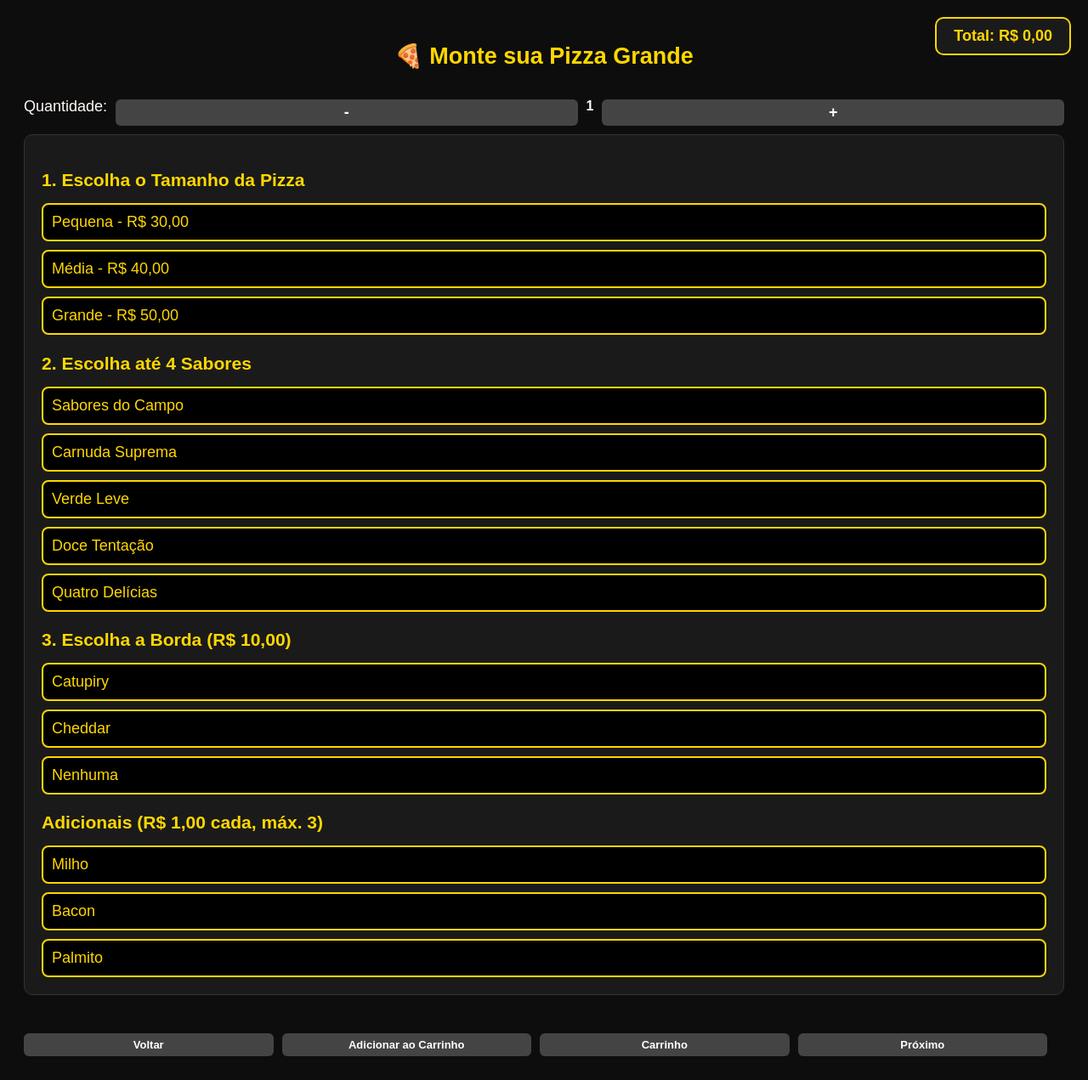
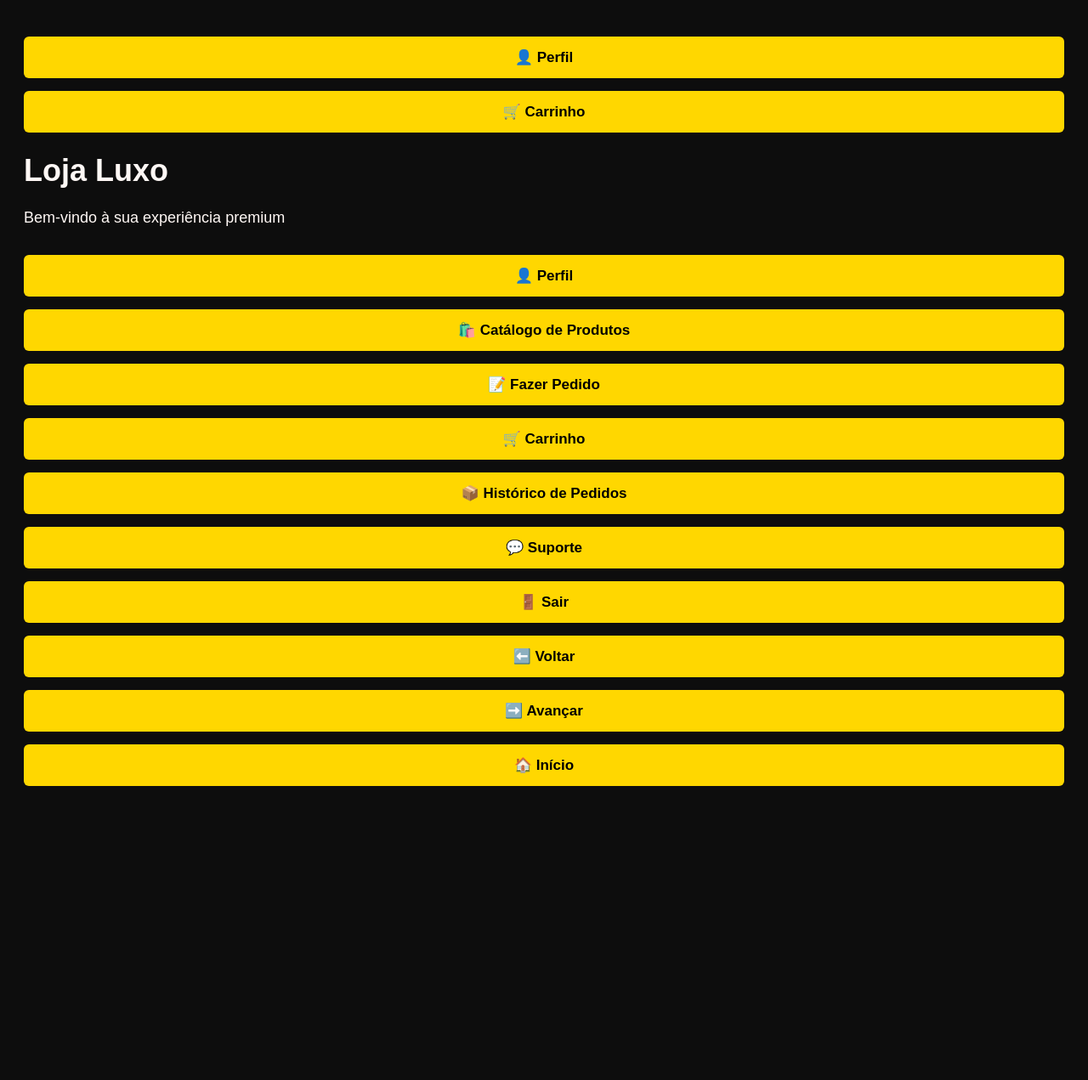
Before and after one commit to Henrthiexxx/Formtest, a plain HTML site: page index.html in a window 1280 px wide. Shown: the whole page at 85% size. After the commit the page ends 953 px from the top, so only its background shows below. Drawn offline with Linux system fonts and the light colour scheme.

Commit message:
Update index.html

```diff
--- a/index.html
+++ b/index.html
@@ -1,158 +1,40 @@
 <!DOCTYPE html>
 <html lang="pt-BR">
 <head>
-  <meta charset="UTF-8">
-  <title>Monte sua Pizza Grande</title>
-  <link rel="stylesheet" href="style.css">
-  <style>
-    .btn-group-bottom {
-      display: flex;
-      justify-content: flex-end;
-      gap: 10px;
-      margin-top: 30px;
-      padding-right: 20px;
-    }
-    .btn-group-bottom button {
-      font-size: 13px;
-      padding: 6px 12px;
-      background: #444;
-      color: #fff;
-      border: none;
-      border-radius: 6px;
-      cursor: pointer;
-    }
-    .qtd-controls {
-      display: flex;
-      align-items: center;
-      gap: 10px;
-      margin: 10px 0;
-    }
-    .qtd-controls button {
-      padding: 5px 10px;
-      font-size: 18px;
-      background: #444;
-      color: #fff;
-      border: none;
-      border-radius: 6px;
-      cursor: pointer;
-    }
-    .qtd-controls span {
-      font-weight: bold;
-      font-size: 16px;
-    }
-  </style>
+  <meta charset="UTF-8" />
+  <meta name="viewport" content="width=device-width, initial-scale=1.0" />
+  <title>Loja Luxo</title>
+  <link rel="stylesheet" href="style.css" />
+<div class="top-nav">
+  <button class="corner-btn left-btn">👤 Perfil</button>
+  <button class="corner-btn right-btn">🛒 Carrinho</button>
+</div>
 </head>
 <body>
-  <div id="valorTotal" style="position: absolute; top: 20px; right: 20px; background: #1a1a1a; color: #ffd700; padding: 10px 20px; border: 2px solid #ffd700; border-radius: 10px; font-weight: bold; z-index: 999;">
-    Total: R$ 0,00
+  <header>
+    <h1>Loja Luxo</h1>
+    <p>Bem-vindo à sua experiência premium</p>
+  </header>
+
+  <main class="button-grid">
+    <button class="btn">👤 Perfil</button>
+    <button class="btn">🛍️ Catálogo de Produtos</button>
+    <button class="btn">📝 Fazer Pedido</button>
+    <button class="btn">🛒 Carrinho</button>
+    <button class="btn">📦 Histórico de Pedidos</button>
+    <button class="btn">💬 Suporte</button>
+    <button class="btn logout">🚪 Sair</button>
+  </main>
+
+ <footer class="footer-nav">
+  <div class="footer-left">
+    <button class="nav-btn">⬅️ Voltar</button>
+    <button class="nav-btn">➡️ Avançar</button>
   </div>
+  <div class="footer-right">
+    <button class="nav-btn">🏠 Início</button>
+  </div>
+</footer>
 
-  <h2>🍕 Monte sua Pizza Grande</h2>
-
-  <div class="qtd-controls">
-    <label>Quantidade:</label>
-    <button type="button" onclick="alterarQuantidade(-1)">-</button>
-    <span id="qtdPizza">1</span>
-    <button type="button" onclick="alterarQuantidade(1)">+</button>
-  </div>
-
-  <form id="formPizza" onsubmit="adicionarAoCarrinho(); return false;">
-    <div class="section">
-      <h3>1. Escolha o Tamanho da Pizza</h3>
-      <div class="btn-group" id="tamanhoGroup">
-        <label class="btn-option"><input type="radio" name="tamanho" value="Pequena">Pequena - R$ 30,00</label>
-        <label class="btn-option"><input type="radio" name="tamanho" value="Média">Média - R$ 40,00</label>
-        <label class="btn-option"><input type="radio" name="tamanho" value="Grande">Grande - R$ 50,00</label>
-      </div>
-
-      <h3>2. Escolha até 4 Sabores</h3>
-      <div class="btn-group" id="saboresGroup">
-        <label class="btn-option"><input type="checkbox" name="sabor" value="Sabores do Campo"> Sabores do Campo</label>
-        <label class="btn-option"><input type="checkbox" name="sabor" value="Carnuda Suprema"> Carnuda Suprema</label>
-        <label class="btn-option"><input type="checkbox" name="sabor" value="Verde Leve"> Verde Leve</label>
-        <label class="btn-option"><input type="checkbox" name="sabor" value="Doce Tentação"> Doce Tentação</label>
-        <label class="btn-option"><input type="checkbox" name="sabor" value="Quatro Delícias"> Quatro Delícias</label>
-      </div>
-
-      <h3>3. Escolha a Borda (R$ 10,00)</h3>
-      <div class="btn-group" id="bordaGroup">
-        <label class="btn-option"><input type="radio" name="borda" value="Catupiry">Catupiry</label>
-        <label class="btn-option"><input type="radio" name="borda" value="Cheddar">Cheddar</label>
-        <label class="btn-option"><input type="radio" name="borda" value="">Nenhuma</label>
-      </div>
-
-      <h3>Adicionais (R$ 1,00 cada, máx. 3)</h3>
-      <div class="btn-group" id="adicionaisGroup">
-        <label class="btn-option"><input type="checkbox" name="adicional" value="Milho">Milho</label>
-        <label class="btn-option"><input type="checkbox" name="adicional" value="Bacon">Bacon</label>
-        <label class="btn-option"><input type="checkbox" name="adicional" value="Palmito">Palmito</label>
-      </div>
-    </div>
-
-    <div class="btn-group-bottom">
-      <button type="button" onclick="window.location.href='index.html'">Voltar</button>
-      <button type="submit">Adicionar ao Carrinho</button>
-      <button type="button" onclick="window.location.href='carrinho.html'">Carrinho</button>
-      <button type="button" onclick="window.location.href='delivery.html'">Próximo</button>
-    </div>
-  </form>
-
-  <script>
-    let quantidade = 1;
-    let valorBase = 0;
-
-    function alterarQuantidade(delta) {
-      quantidade = Math.min(6, Math.max(1, quantidade + delta));
-      document.getElementById("qtdPizza").innerText = quantidade;
-      atualizarValorTotal();
-    }
-
-    function atualizarValorTotal() {
-      const tamanho = document.querySelector('input[name="tamanho"]:checked');
-      if (!tamanho) return;
-
-      if (tamanho.value === "Pequena") valorBase = 30;
-      else if (tamanho.value === "Média") valorBase = 40;
-      else valorBase = 50;
-
-      let preco = valorBase;
-
-      const borda = document.querySelector('input[name="borda"]:checked');
-      if (borda && borda.value) preco += 10;
-
-      const adicionais = document.querySelectorAll('input[name="adicional"]:checked');
-      preco += adicionais.length * 1;
-
-      const total = preco * quantidade;
-      document.getElementById("valorTotal").innerText = `Total: R$ ${total.toFixed(2)}`;
-      return total;
-    }
-
-    function adicionarAoCarrinho() {
-      const form = document.getElementById("formPizza");
-      const dados = new FormData(form);
-
-      const item = {
-        produto: "Pizza",
-        tamanho: dados.get("tamanho") || "Grande",
-        sabores: dados.getAll("sabor"),
-        borda: dados.get("borda") || "Nenhuma",
-        adicionais: dados.getAll("adicional"),
-        preco: atualizarValorTotal(),
-        quantidade: quantidade,
-        data: new Date().toISOString()
-      };
-
-      const carrinho = JSON.parse(localStorage.getItem("carrinho")) || [];
-      carrinho.push(item);
-      localStorage.setItem("carrinho", JSON.stringify(carrinho));
-
-      alert("🍕 Pedido adicionado ao carrinho!");
-    }
-
-    document.querySelectorAll('input').forEach(input => {
-      input.addEventListener('change', atualizarValorTotal);
-    });
-  </script>
 </body>
 </html>
```
